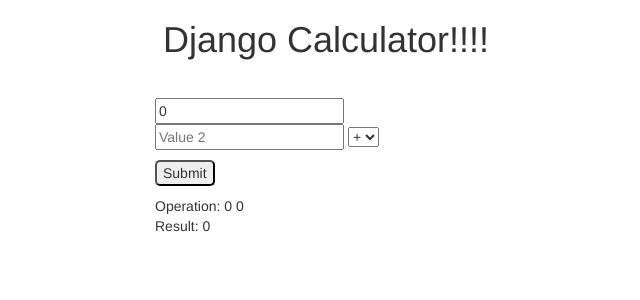
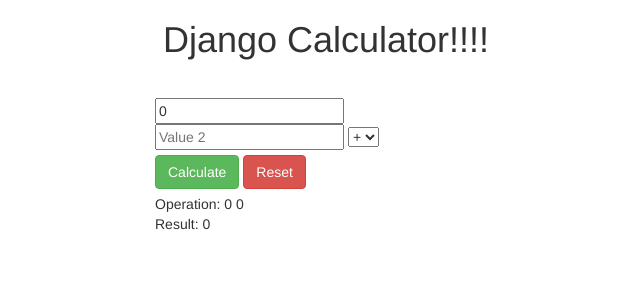
Before and after one commit to Cuddlemuffin007/django_calculator, a Django app: page / in a window 1280 px wide. Shown: the top 300 px of the page, without its empty margins (314-954 px from the left). Run offline with Django 3.2, Linux system fonts and the light colour scheme; some libraries are stand-ins or nearby versions.

Commit message:
added reset button ala Joe

```diff
--- a/calc_app/static/main.css
+++ b/calc_app/static/main.css
@@ -11,11 +11,10 @@
 .display-block {
     display: block;
 }
+
 .button {
-    padding: 10px 0;
+    padding: 5px 0;
 }
-
-
 
 button {
     border-radius: 5px;
--- a/calc_app/templates/base.html
+++ b/calc_app/templates/base.html
@@ -23,8 +23,10 @@
             <option value="mul">*</option>
             <option value="div">/</option>
         </select>
-
-        <div class="button"><button type="submit">Submit</button></div>
+        <div class="button">
+        <button type="submit" class="btn btn-success">Calculate</button>
+        <a href{% url 'calc_view' %}><button type="button" class="btn btn-danger">Reset</button></a>
+        </div>
     </form>
     <div class="operation">Operation: {{ var1 }} {{ operation }} {{ var2 }}</div>
     <div class="result">Result: {{ result }}</div>
```
